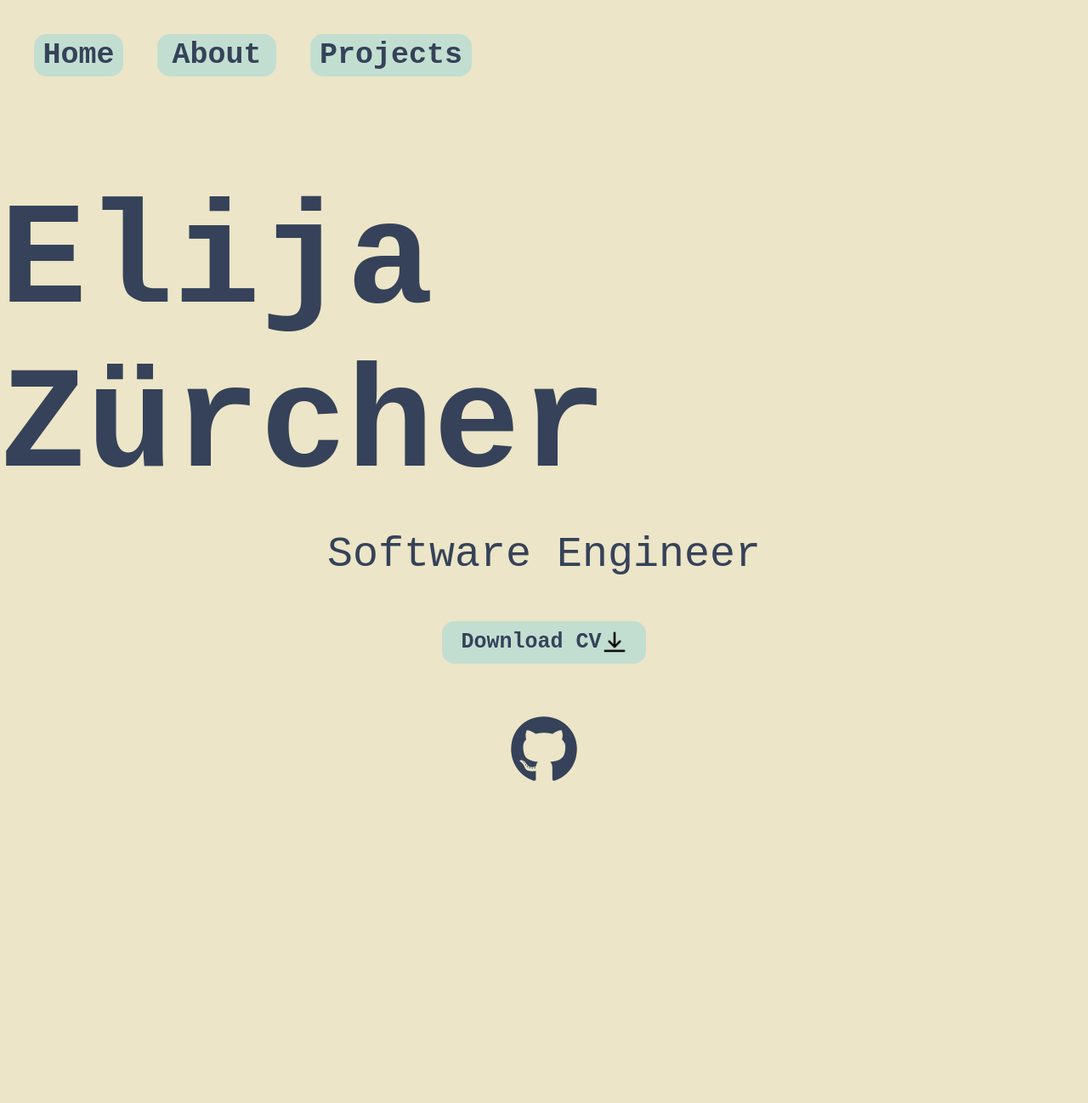
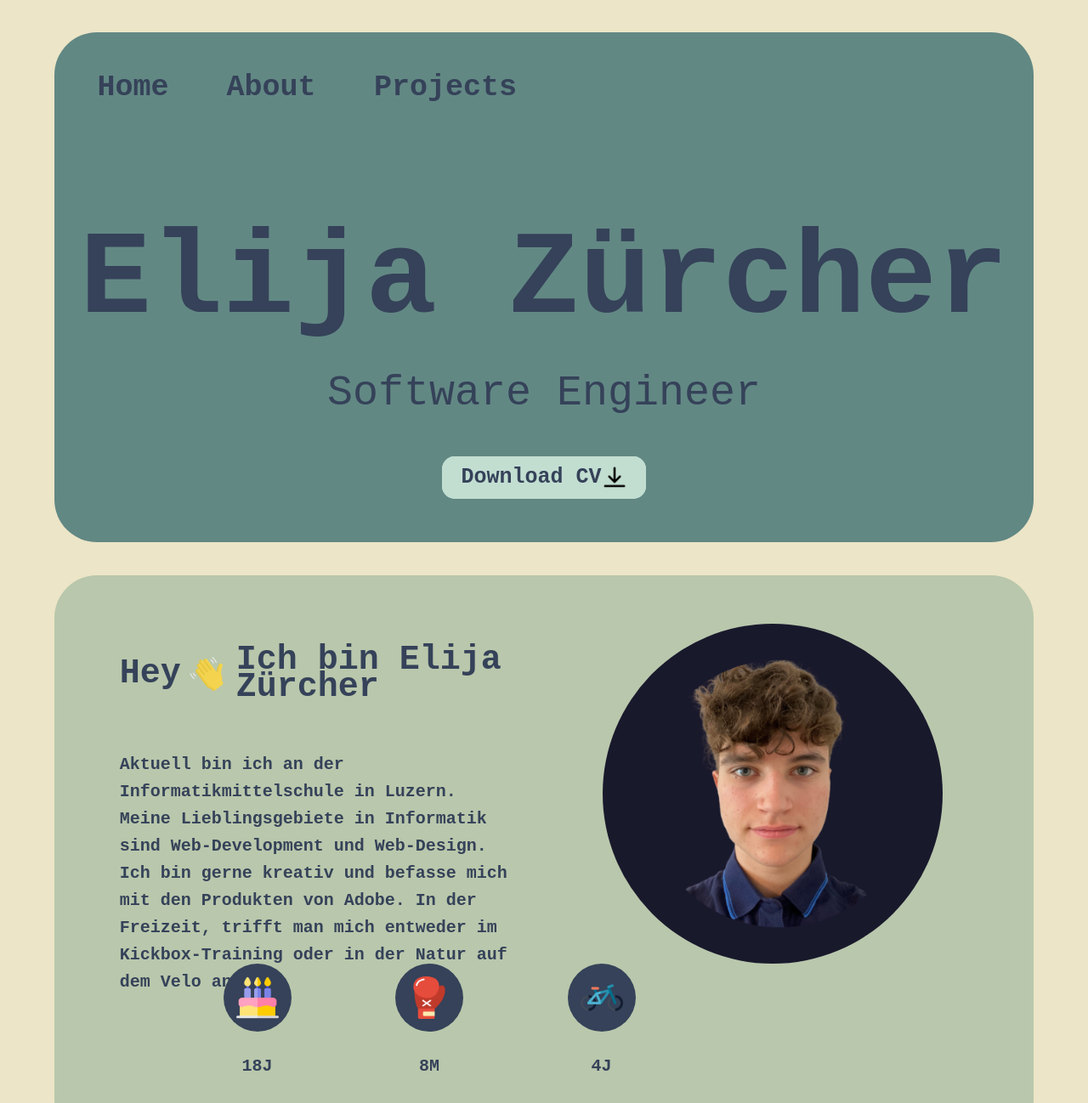
Before and after one commit to ElijaZuercher/E-Portofolio-Elija-Zuercher, a plain HTML site: page index.html in a window 1280 px wide. Shown: the top 1298 px of the page at 85% size. Before the commit the page ends 924 px from the top, so only its background shows below. Drawn offline with Linux system fonts and the light colour scheme.

Commit message:
changes in design

```diff
--- a/index.html
+++ b/index.html
@@ -1,5 +1,6 @@
 <!DOCTYPE html>
 <html lang="en">
+
 <head>
     <meta charset="UTF-8">
     <meta http-equiv="X-UA-Compatible" content="IE=edge">
@@ -10,12 +11,14 @@
     <title>E-Portofolio</title>
 
 </head>
+
 <body>
+    <div class="sectionone">
 
         <div class="top">
 
             <div><a href="/index.html" class="Home">Home</a></div>
-        <div><a href="/about.html" class="about">About</a></div>
+            <div><a href="#about" class="about">About</a></div>
             <div><a href="/projects.html" class="projects">Projects</a></div>
 
         </div>
@@ -30,12 +33,39 @@
         </div>
 
 
+    </div>
 
-        <div class="bigbox">
-        <i class="fa-brands fa-github fa-5x" id="github"></i>
+    <div class="sectiontwo" id="about">
+
+
+        <div class="überklasse">
+
+            <div class="txt-übermich">
+                <h1>Hey<img src="waving-hand.png" alt="waving-hand" class="wavinghand">Ich bin Elija Zürcher</h1>
+
+                <br>
+                Aktuell bin ich an der Informatikmittelschule in Luzern. Meine Lieblingsgebiete in Informatik sind Web-Development und Web-Design. Ich bin gerne kreativ und befasse mich mit den Produkten von Adobe. In der Freizeit, trifft man mich entweder im Kickbox-Training oder in der Natur auf dem Velo an.
+
             </div>
 
 
+            <div class="Bild-Elija"><img src="/bild elija.png" alt="My-Picture" width="400px" height="400px" class="bilderbild">
+            </div>
+        </div>
+        <div class="übercontainer2">
+            <div class="icons-about"><img src="/geburtstagskuchen.png" alt="" width="50px" height="50px"></div>
+            <div class="icons-about"><img src="/boxing-glove.png" alt="" width="50px" height="50px"></div>
+            <div class="icons-about"><img src="/bicycle.png" alt="" width="50px" height="50px"></div>
+        </div>
+        <div class="übercontainer3">
+            <div class="texticons">18J</div>
+            <div class="texticons">8M</div>
+            <div class="texticons">4J</div>
+        </div>
+
+    </div>
+
 
 </body>
+
 </html>
--- a/style.scss
+++ b/style.scss
@@ -4,11 +4,13 @@ $thirdcolor: rgb(53, 66, 89);
 $fortcolor:rgb(219, 223, 253);
 $textcolor : #354259;
 
+*{
+  scroll-behavior: smooth;
+}
 @mixin allthesame {
   display: flex;
   justify-content: center;
   align-items: center;
-  background-color: $secondcolor;
   font-family: 'Courier New', Courier, monospace;
   border-radius: 15px;
   font-weight: bold;
@@ -34,8 +36,7 @@ $textcolor : #354259;
   @include allthesame();
   width: 105px;
   &:hover{
-    background-color: $textcolor;
-    color: white;;
+    text-decoration: underline;
   }
 
 
@@ -46,8 +47,7 @@ $textcolor : #354259;
   @include allthesame();
   width: 140px;
   &:hover{
-    background-color: $textcolor;
-    color: white;
+    text-decoration: underline;
   }
 
 }
@@ -55,8 +55,7 @@ $textcolor : #354259;
   @include allthesame();
   width: 190px;
   &:hover{
-    background-color: $textcolor;
-    color: white;
+    text-decoration: underline;
   }
 }
 
@@ -74,7 +73,7 @@ body {
   color: $textcolor;
   font-family: 'Courier New', Courier, monospace;
   font-weight: bold;
-  font-size: 170px;
+  font-size: 140px;
 }
 .role{
   margin-top: 25px;
@@ -89,7 +88,7 @@ body {
 
 .biggerbox{
   @include flexCenter();
-  margin-top: 50px;
+  margin-top: 4%;
 }
 .cv{
   @include flexCenter();
@@ -137,7 +136,7 @@ body {
 }
 .bigbox{
   @include flexCenter();
-  margin-top: 2%;
+  margin-top: 1%;
   height: 100px;
 
 }
@@ -257,3 +256,23 @@ h1{
 .testh1{
   width: 300px;
 }
+.sectionone{
+  background-color: #628884;
+  width: 90%;
+  height: 97%;
+  margin-left: 5%;
+  margin-right: 5%;
+  margin-top: 3%;
+  border-radius: 50px;
+  padding-bottom: 4% ;
+}
+.sectiontwo{
+  background-color: #B9C7AC;
+  width: 90%;
+  height: 97%;
+  margin-left: 5%;
+  margin-right: 5%;
+  margin-top: 3%;
+  border-radius: 50px;
+  padding-bottom: 4% ;
+}
```
Also changed, not shown: style.css, 1 other file. Lines whose indentation alone changed are shown as unchanged.
